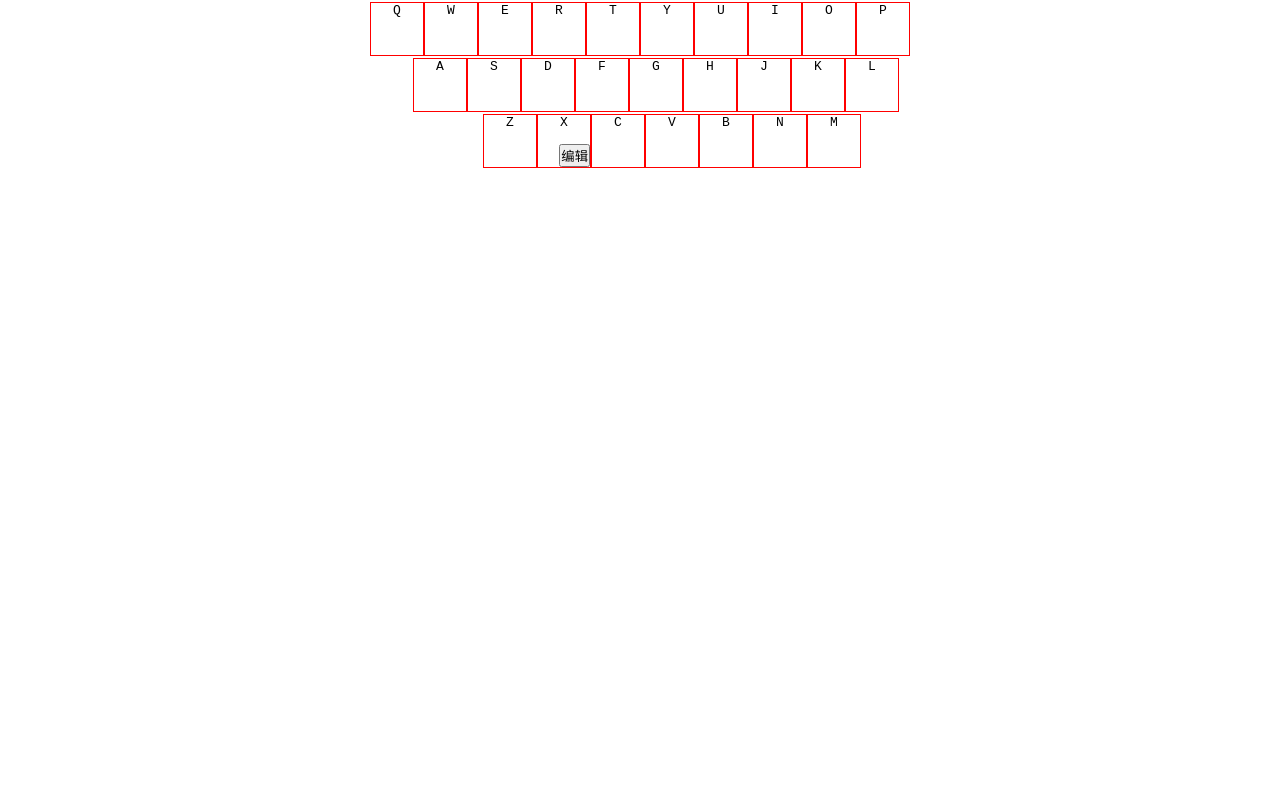
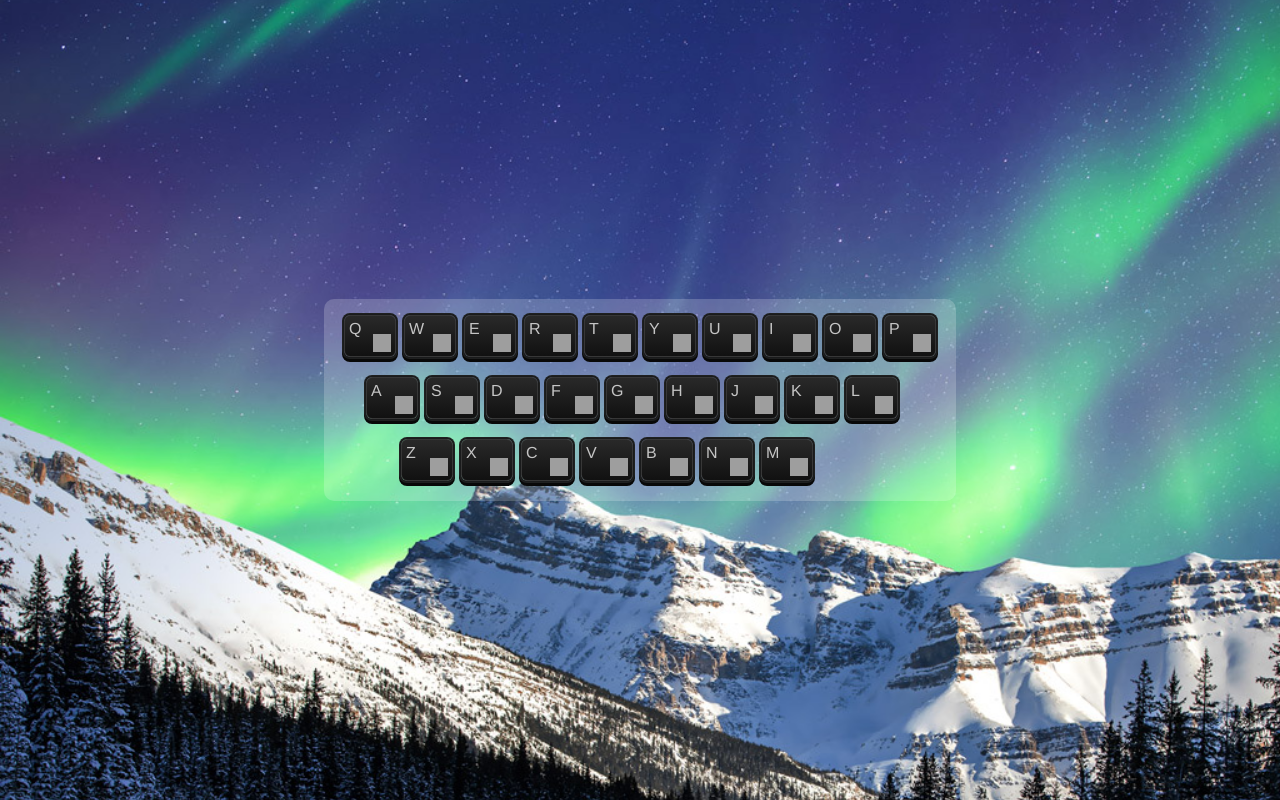
Before and after one commit to lsy513140231/myBookmarks, a plain HTML site: page index.html in a window 1280 px wide. Drawn offline with Linux system fonts and the light colour scheme; grey boxes are pictures that could not be loaded.

Commit message:
添加css样式，新加功能

```diff
--- a/index.html
+++ b/index.html
@@ -1,5 +1,6 @@
 <!DOCTYPE html>
 <html>
+
 <head>
     <meta charset="utf-8" />
     <meta http-equiv="X-UA-Compatible" content="IE=edge">
@@ -8,7 +9,9 @@
     <script src="main.js"></script>
     <link rel="stylesheet" href="./style.css">
 </head>
+
 <body>
+
     <head></head>
     <main>
         <div class="wrapper" id="x">
@@ -17,78 +20,145 @@
     </main>
     <footer></footer>
     <script>
-    keys =
-    {
-        0:{0:'q',1:'w',2:'e',3:'r',4:'t',5:'y',6:'u',7:'i',8:'o',9:'p',length:10},
-        1:{0:'a',1:'s',2:'d',3:'f',4:'g',5:'h',6:'j',7:'k',8:'l',length:9},
-        2:{0:'z',1:'x',2:'c',3:'v',4:'b',5:'n',6:'m',length:7},
+        // 1 初始化属性
+        var keys = {
+            0: {
+                0: 'q',
+                1: 'w',
+                2: 'e',
+                3: 'r',
+                4: 't',
+                5: 'y',
+                6: 'u',
+                7: 'i',
+                8: 'o',
+                9: 'p',
+                length: 10
+            },
+            1: {
+                0: 'a',
+                1: 's',
+                2: 'd',
+                3: 'f',
+                4: 'g',
+                5: 'h',
+                6: 'j',
+                7: 'k',
+                8: 'l',
+                length: 9
+            },
+            2: {
+                0: 'z',
+                1: 'x',
+                2: 'c',
+                3: 'v',
+                4: 'b',
+                5: 'n',
+                6: 'm',
+                length: 7
+            },
             length: 3
         }
-    hash =
-    {
-        'q':'qq.com',
-        'w':'weibo.com',
-        'e':'ele.me',
-        'r':'rentrn.com',
-        't':'tianya.com',
-        'y':'youtube.com',
-        'u':'uc.com',
-        'i':'iqiyi.com',
-        'o':'oprta.com',
-        'p':undefined,
-        'a':'acfun.tv',
-        's':'souhu.com',
-        'z':'zhihu.com',
-        'm':'mcdonalds.com.cn'
+        var hash = {
+            'q': 'qq.com',
+            'w': 'weibo.com',
+            'e': 'ele.me',
+            'r': 'rentrn.com',
+            't': 'tianya.com',
+            'y': 'youtube.com',
+            'u': 'uc.com',
+            'i': 'iqiyi.com',
+            'o': 'oprta.com',
+            'p': undefined,
+            'a': 'acfun.tv',
+            's': 'souhu.com',
+            'z': 'zhihu.com',
+            'm': 'mcdonalds.com.cn'
         }
-    //div1 = document.createElement('div');
-    //x.appendChild(div1);
-    index = 0;
-    index1 = 0;
-    hashInlocalStorage = JSON.parse(localStorage.getItem('hash') || 'null');
-    if(hashInlocalStorage)
-    {
+        var hashInlocalStorage = getFromLocalStorage('hash');
+        if (hashInlocalStorage) {
             hash = hashInlocalStorage;
         }
 
-    while(index<keys.length)
-    {
-        div = document.createElement('div');
-        x.appendChild(div);
-        index1 = 0;
-        while(index1<keys[index].length)
-        {
-            kbd = document.createElement('kbd');
-            div.appendChild(kbd);
-            kbd.textContent = keys[index][index1];
-            btn = document.createElement('button');
-            btn.textContent="编辑";
-            btn.id = kbd.textContent;
-            btn.onclick = function(btnClick)
-            {
-                key = btnClick.target.id;
-                x = prompt('给我一个网址');
-                hash[key] = x;
-                localStorage.setItem('hash',JSON.stringify(hash));
-            }
-            kbd.appendChild(btn);
+
+        //2 创建键盘
 
 
-            index1 = index1 + 1;
+        for (var index = 0; index < keys.length; index++) {
+            var div = c('div', {
+                'className': 'row'
+            }, x);
+
+            for (var index1 = 0; index1 < keys[index].length; index1++) {
+                var keyName = keys[index][index1];
+                var kbd = c('kbd', {
+                    'className': 'key'
+                }, div);
+                var btn = c('button', {
+                    'textContent': '编辑',
+                    'id': keyName
+                }, kbd);
+                var span = c('span', {
+                    'textContent': keyName,
+                    'className': 'text'
+                }, kbd);
+                var img = c('img', {}, kbd);
+
+                if (hash[keys[index][index1]]) {
+                    img.src = 'http://www.' + hash[keys[index][index1]] + '/favicon.ico';
+
+                } else {
+                    img.src = '//i.loli.net/2019/05/04/5ccd831883450.png'
+                }
+                img.onerror = function(err) {
+                    err.target.src = '//i.loli.net/2019/05/04/5ccd8d463550a.png';
                 }
 
-        index = index + 1;
+
+                btn.onclick = function(btnClick) {
+                    input = prompt('给我一个网址');
+                    key = btnClick.target.id;
+                    btn1 = btnClick['target'];
+                    img1 = btn1.previousSibling;
+                    img1.src = 'http://www.' + input + '/favicon.ico';
+                    img1.onerror = function(err) {
+                        err.target.src = '//i.loli.net/2019/05/04/5ccd8d463550a.png';
                     }
-    document.onkeydown=function(keyCoud)
-    {
-        if(hash[keyCoud.key])
-        {
-            key = hash[keyCoud.key];
+                    hash[key] = input;
+                    localStorage.setItem('hash', JSON.stringify(hash));
+                }
+            }
+        }
+
+
+
+
+
+        //3 添加键盘事件
+        document.onkeydown = function(keyCoud) {
+            if (hash[keyCoud.key]) {
+                var key = hash[keyCoud.key];
                 //location.href =  'http://' + key;
-            window.open('http://' + key,'_blank');
+                window.open('http://' + key, '_blank');
             }
 
         }
+
+        function getFromLocalStorage(name) {
+            JSON.parse(localStorage.getItem(name) || 'null');
+        }
+
+        function c(tagName, attributes, parent) {
+            var element = document.createElement(tagName);
+            for (var key in attributes) {
+                element[key] = attributes[key];
+            }
+            if (parent) {
+                parent.appendChild(element);
+            }
+            return element;
+        }
     </script>
 </body>
+
 </html>
--- a/style.css
+++ b/style.css
@@ -1,7 +1,18 @@
-*{margin: 0;padding: 0}
-a{text-decoration: none;}
-kbd
-{
+* {
+    margin: 0;
+    padding: 0
+}
+
+a {
+    text-decoration: none;
+}
+
+body {
+    background: grey url(./bg.jpg) no-repeat center center;
+    background-size: cover;
+}
+
+kbd {
     border: 1px solid red;
     width: 4em;
     height: 4em;
@@ -10,35 +21,77 @@ kbd
     position: relative;
 }
 
-kbd > button
-{
+kbd>img {
+    width: 18px;
+    height: 18px;
+}
+
+kbd>button {
     display: none;
     position: absolute;
     right: 0;
     bottom: 0;
 }
 
-kbd:hover > button
-{
+kbd:hover>button {
     display: inline-block;
 }
 
-main
-{
-    text-align: center;
+body {
+    height: 100vh;
 }
 
-#x
-{
+main {
+    text-align: center;
+    display: flex;
+    justify-content: center;
+    align-items: center;
+    height: 100vh;
+}
+
+.wrapper {
+    background: rgba(255, 255, 255, 0.2);
+    border-radius: 10px;
     display: inline-block;
 }
 
-#x > div:nth-child(2)
-{
-    margin-left: 2em;
+#x>div:nth-child(2) {
+    margin-left: 0px;
 }
 
-#x > div:nth-child(3)
-{
-    margin-left: 4em;
+#x>div:nth-child(3) {
+    margin-left: -50px;
 }
+
+.key {
+    width: 50px;
+    height: 40px;
+    border: 1px solid #373737;
+    color: #c5c5c5;
+    border-radius: 6px;
+    box-shadow: 0 0 0 1px #1a1b1c, 0 0 0 2px #1f2020, 0 3px 0 2px #080808;
+    background: linear-gradient(to bottom, #292929 0%, #111111 100%);
+    font-size: 16px;
+    font-family: Helvetica;
+    position: relative;
+}
+
+.row {
+    margin: 16px;
+}
+
+.row .key {
+    margin: 0 4px
+}
+
+.key .text {
+    position: absolute;
+    left: 4px;
+    top: 4px;
+}
+
+.key>img {
+    position: absolute;
+    right: 4px;
+    bottom: 4px;
+}
```
Also changed, not shown: bg.jpg (added). Lines whose indentation alone changed are shown as unchanged.
